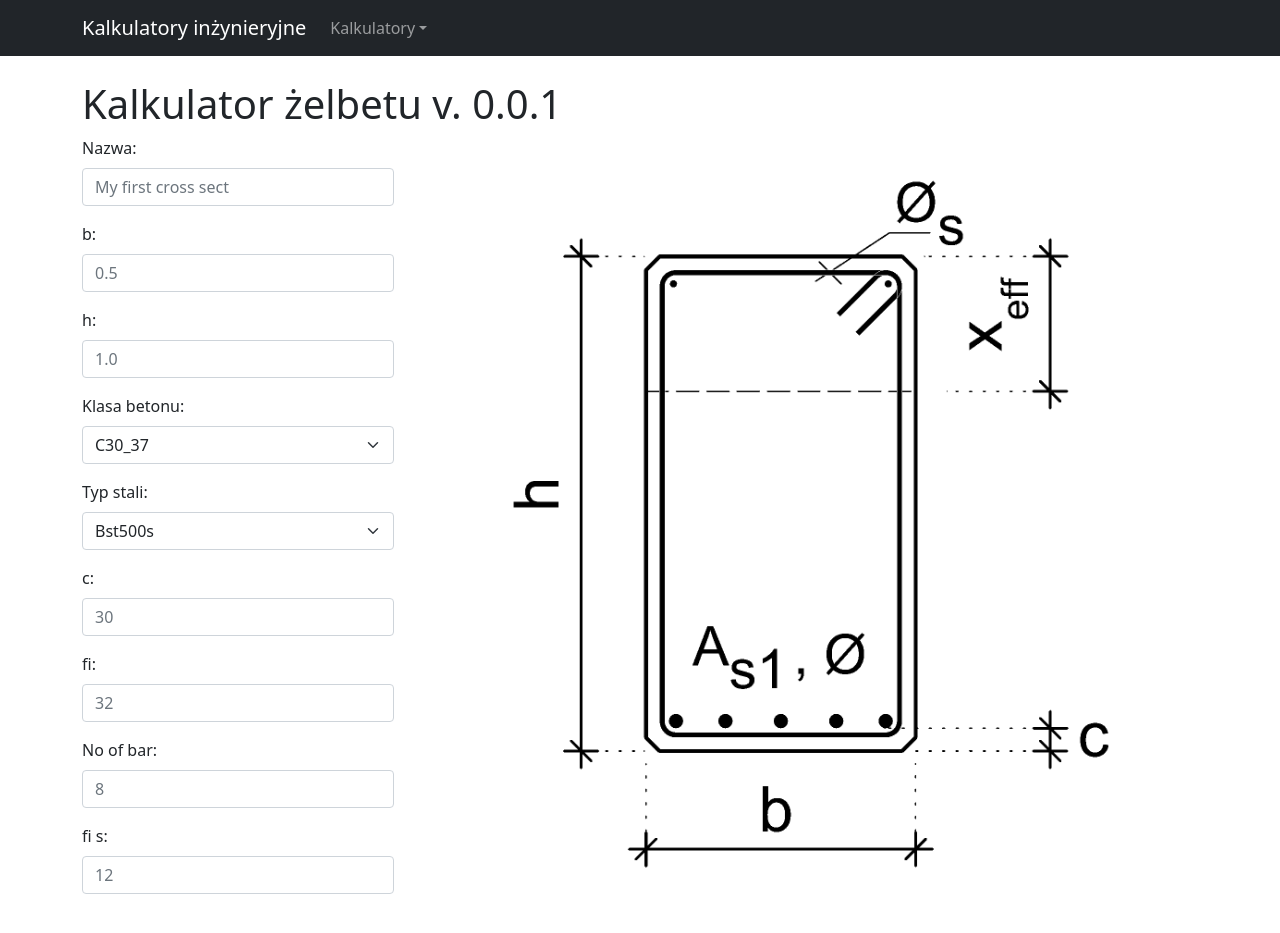
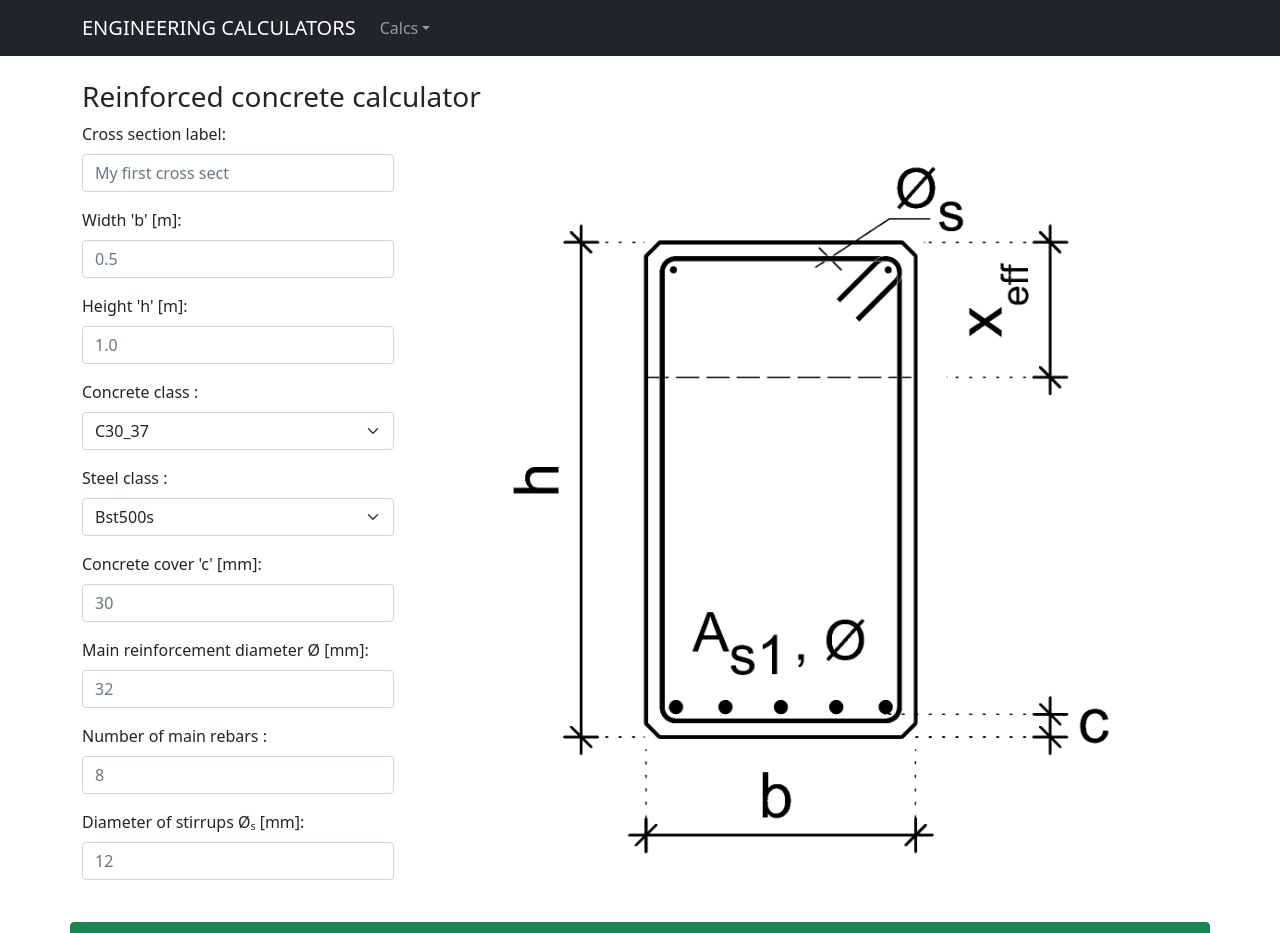
Before and after one commit to wowvaqa/engclcfe, a React (Create React App) app: page /reinforcedconcretecalc in a window 1280 px wide. Shown: the top 933 px of the page. Built offline with nearby package versions, Linux system fonts and the light colour scheme.

Commit message:
EDIT: Change labels to english

```diff
--- a/src/NavigationBar.js
+++ b/src/NavigationBar.js
@@ -6,14 +6,14 @@ const NavigationBar = () => {
     <>
       <Navbar bg="dark" variant="dark">
         <Container>
-          <Navbar.Brand href="/">Kalkulatory inżynieryjne</Navbar.Brand>
+          <Navbar.Brand href="/">ENGINEERING CALCULATORS</Navbar.Brand>
           <Nav variant="pills" className="me-auto" defaultActiveKey="/">
-            <NavDropdown title="Kalkulatory" id="nav-dropdown">
+            <NavDropdown title="Calcs" id="nav-dropdown">
               <NavDropdown.Item eventKey="4.1" href="/testapi">
                 Test API
               </NavDropdown.Item>
               <NavDropdown.Item eventKey="4.2" href="/reinforcedconcretecalc">
-                Kalkulator żelbetu
+                Reinforced concrete calculator
               </NavDropdown.Item>
             </NavDropdown>
           </Nav>
--- a/src/views/HomeView.js
+++ b/src/views/HomeView.js
@@ -5,7 +5,7 @@ const HomeView = () => {
   return (
     <>
       <Container>
-        <h1>Wybierz kalkulator z rozwijanej listy...</h1>
+        <h1>Select a calculator from the drop-down list...</h1>
       </Container>
     </>
   );
--- a/src/views/ReinforcedConcreteCalcView.js
+++ b/src/views/ReinforcedConcreteCalcView.js
@@ -9,7 +9,7 @@ const ReinforcedConcreteCalcView = () => {
   const [bValue, setBValue] = useState(0.5);
   const [hValue, setHValue] = useState(1);
   const [concreteClassValue, setConcreteClassValue] = useState("C30_37");
-  const [steelTypeValue, setSteelTypeValue] = useState("bst500s");
+  const [steelTypeValue, setSteelTypeValue] = useState("BSt500S");
   const [cValue, setCValue] = useState(30);
   const [fiValue, setFiValue] = useState(32);
   const [noOfBarsValue, setNoOfBarsValue] = useState(8);
@@ -52,7 +52,7 @@ const ReinforcedConcreteCalcView = () => {
   return (
     <>
       <Container>
-        <h1>Kalkulator żelbetu v. 0.0.1</h1>
+        <h3>Reinforced concrete calculator</h3>
       </Container>
       <Container fluid="md">
         <Row>
@@ -65,7 +65,7 @@ const ReinforcedConcreteCalcView = () => {
                   setNameValue(e.target.value);
                 }}
               >
-                <Form.Label>Nazwa:</Form.Label>
+                <Form.Label>Cross section label:</Form.Label>
                 <Form.Control type="text" placeholder="My first cross sect" />
               </Form.Group>
 
@@ -76,7 +76,7 @@ const ReinforcedConcreteCalcView = () => {
                   setBValue(parseFloat(e.target.value.replace(",", ".")));
                 }}
               >
-                <Form.Label>b:</Form.Label>
+                <Form.Label>Width 'b' [m]:</Form.Label>
                 <Form.Control type="number" placeholder="0.5" />
               </Form.Group>
               <Form.Group
@@ -86,7 +86,7 @@ const ReinforcedConcreteCalcView = () => {
                   setHValue(parseFloat(e.target.value.replace(",", ".")));
                 }}
               >
-                <Form.Label>h:</Form.Label>
+                <Form.Label>Height 'h' [m]:</Form.Label>
                 <Form.Control type="number" placeholder="1.0" />
               </Form.Group>
               <Form.Group
@@ -96,7 +96,7 @@ const ReinforcedConcreteCalcView = () => {
                   setConcreteClassValue(e.target.value);
                 }}
               >
-                <Form.Label>Klasa betonu:</Form.Label>
+                <Form.Label>Concrete class :</Form.Label>
                 <Form.Select aria-label="Default select example">
                   <option value="1">C30_37</option>
                 </Form.Select>
@@ -109,7 +109,7 @@ const ReinforcedConcreteCalcView = () => {
                   setSteelTypeValue(e.target.value);
                 }}
               >
-                <Form.Label>Typ stali:</Form.Label>
+                <Form.Label>Steel class :</Form.Label>
                 <Form.Select aria-label="Default select example">
                   <option value="1">Bst500s</option>
                   <option value="1">B500SP</option>
@@ -123,7 +123,7 @@ const ReinforcedConcreteCalcView = () => {
                   setCValue(parseFloat(e.target.value.replace(",", ".")));
                 }}
               >
-                <Form.Label>c:</Form.Label>
+                <Form.Label>Concrete cover 'c' [mm]: </Form.Label>
                 <Form.Control type="number" placeholder="30" />
               </Form.Group>
 
@@ -134,7 +134,7 @@ const ReinforcedConcreteCalcView = () => {
                   setFiValue(parseFloat(e.target.value.replace(",", ".")));
                 }}
               >
-                <Form.Label>fi:</Form.Label>
+                <Form.Label>Main reinforcement diameter Ø [mm]: </Form.Label>
                 <Form.Control type="number" placeholder="32" />
               </Form.Group>
 
@@ -147,7 +147,7 @@ const ReinforcedConcreteCalcView = () => {
                   );
                 }}
               >
-                <Form.Label>No of bar:</Form.Label>
+                <Form.Label>Number of main rebars : </Form.Label>
                 <Form.Control type="number" placeholder="8" />
               </Form.Group>
               <Form.Group
@@ -157,7 +157,7 @@ const ReinforcedConcreteCalcView = () => {
                   setFiSValue(parseFloat(e.target.value.replace(",", ".")));
                 }}
               >
-                <Form.Label>fi s:</Form.Label>
+                <Form.Label>Diameter of stirrups Øₛ [mm]:</Form.Label>
                 <Form.Control type="number" placeholder="12" />
               </Form.Group>
             </Form>
@@ -183,11 +183,11 @@ const ReinforcedConcreteCalcView = () => {
               sendData(event);
             }}
           >
-            Wyślij
+            Calculate
           </Button>
         </Row>
         <Row>
-          {m_rd === 0 && <h4>Tutaj wyświetlimy wynik...</h4>}
+          <h3>Bending capacity of analyzed cross section:</h3>
           {m_rd !== 0 && (
             <h4>
               m_rd: {m_rd} ksi_eff: {ksi_eff} x_eff: {x_eff}
```
